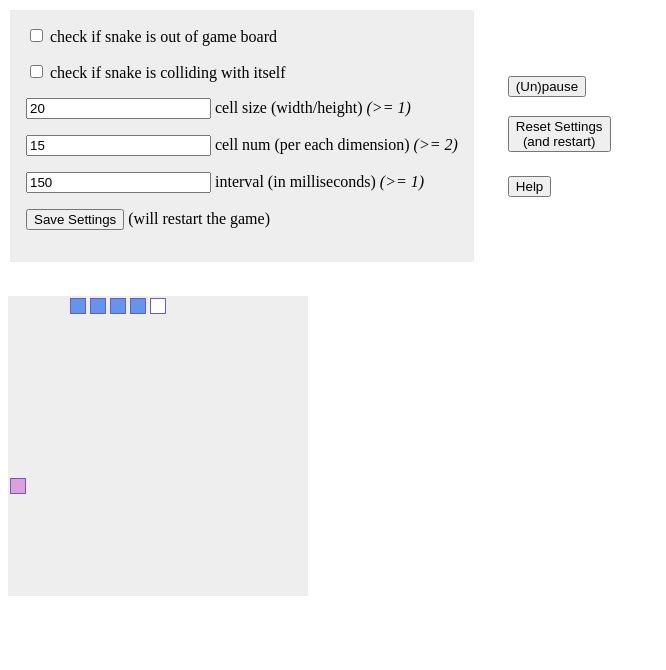
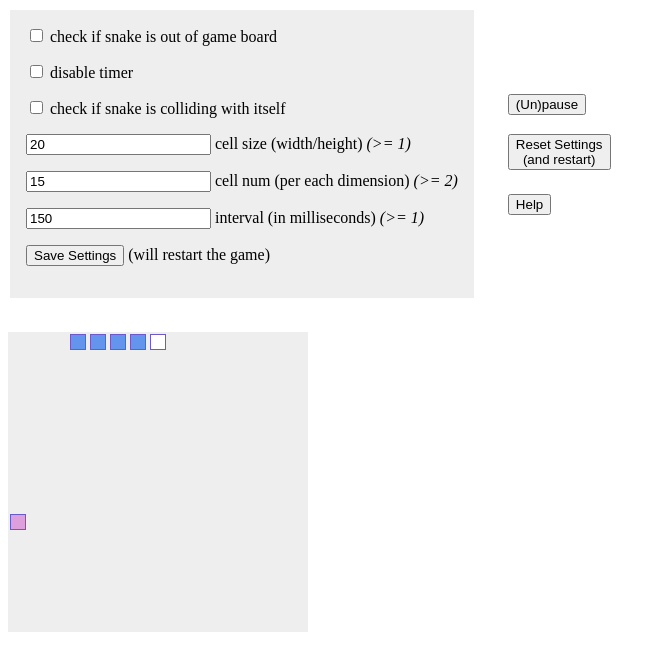
Before and after one commit to sigmaray/jssnake, a website: page index.html in a window 1280 px wide. Shown: the whole page, without its empty margins (0-666 px from the left). Drawn offline with Linux system fonts and the light colour scheme.

Commit message:
Add disableTimer option

```diff
--- a/constants.js
+++ b/constants.js
@@ -26,4 +26,5 @@ window.constants.DEFAULT_SETTINGS = {
   intervalMilliseconds: 150,
   checkIsOut: false,
   checkIsColliding: false,
+  disableTimer: false,
 };
--- a/index.html
+++ b/index.html
@@ -8,6 +8,12 @@
               <input type="checkbox" id="checkIsOut" />
               <label for="checkIsOut"
                 >check if snake is out of game board</label
+              >
+            </p>
+            <p>
+              <input type="checkbox" id="disableTimer" />
+              <label for="disableTimer"
+                >disable timer</label
               >
             </p>
             <p>
--- a/main.js
+++ b/main.js
@@ -48,7 +48,9 @@ function JSSnake() {
     this.handleEvents();
 
     // Trigger game logic every N milliseconds
-    this.interval = setInterval(this.gameIteration, this.settings.intervalMilliseconds);
+    if (!this.settings.disableTimer) {
+      this.interval = setInterval(this.gameIteration, this.settings.intervalMilliseconds);
+    }
 
     // Draw matrix (2D array) values on <canvas>
     window.lib.renderMatrixToCanvas(
@@ -304,7 +306,7 @@ function JSSnake() {
           }
 
           // If user pressed key equal to snake direction: move snake faster
-          if (toSpeedUp) {
+          if (toSpeedUp || this.settings.disableTimer) {
             this.gameIteration();
           }
         }
```
